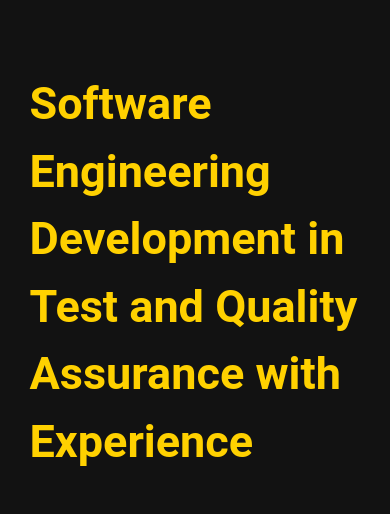
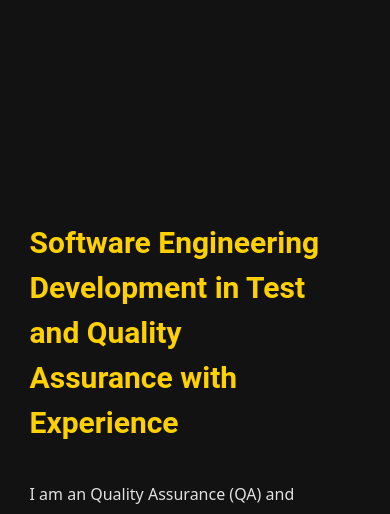
Before and after one commit to Nyx09/portofolio-react, a React (Create React App) app: page / in a window 390 px wide. Shown: the part 585-1099 px from the top of the page. Built offline with nearby package versions, Linux system fonts and the light colour scheme.

Commit message:
fixing homepage title

```diff
--- a/src/page/styles/homepage.css
+++ b/src/page/styles/homepage.css
@@ -25,7 +25,7 @@
 
 .homepage-title {
 	width: 90% !important;
-	font-size: medium;
+	font-size: large;
 }
 
 .homepage-subtitle {
@@ -85,24 +85,24 @@
 	padding-top: 30px;
 }
 
-@media (max-width: 1024px) {
+@media (max-width:600px) {
 	.homepage-first-area {
 		flex-direction: column;
 	}
 
 	.homepage-first-area-left-side {
 		display: flex;
-		flex-direction: column; /* Changed: set direction to column */
+		flex-direction: column;
 		align-items: flex-start;
 		width: 100%;
 		order: 2;
 	}
 
 	.homepage-title {
-		width: 100% !important;
-		margin-top: 50px;
-		font-size : 10px;
-		order: 2;
+		margin-top: 200px;
+		width: 100% ;
+		font-size:30px !important;
+
 	}
 
 	.homepage-subtitle {
```
